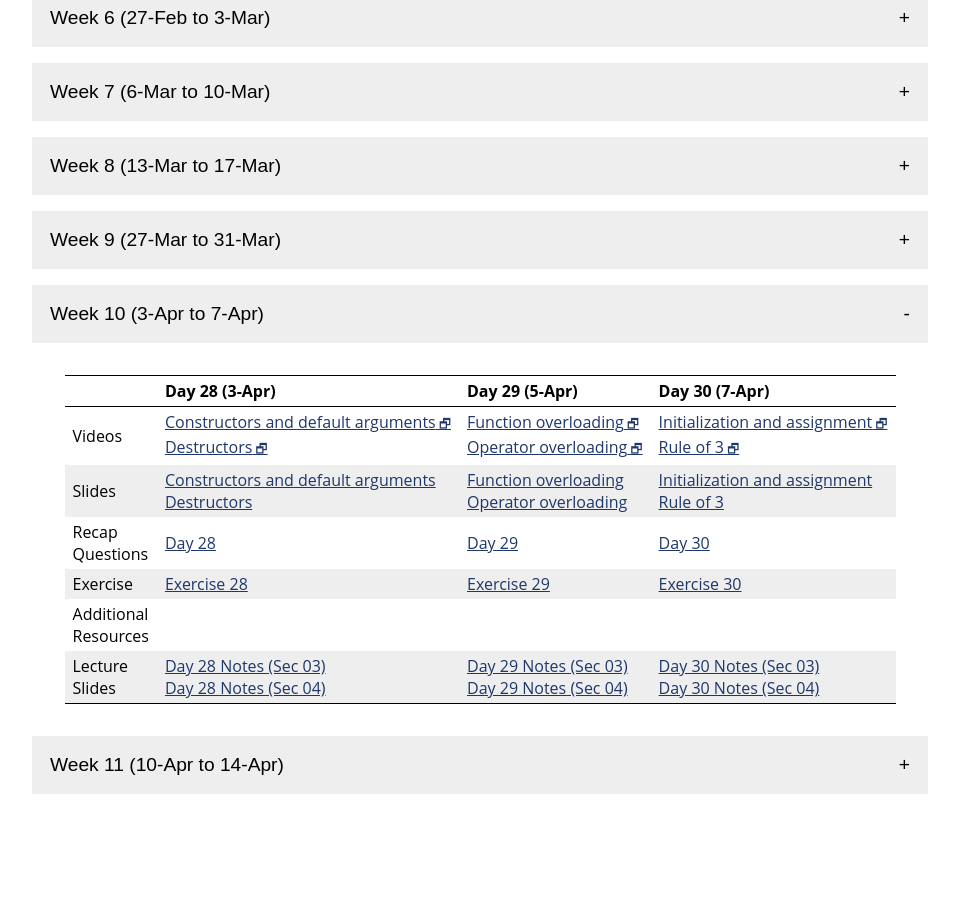
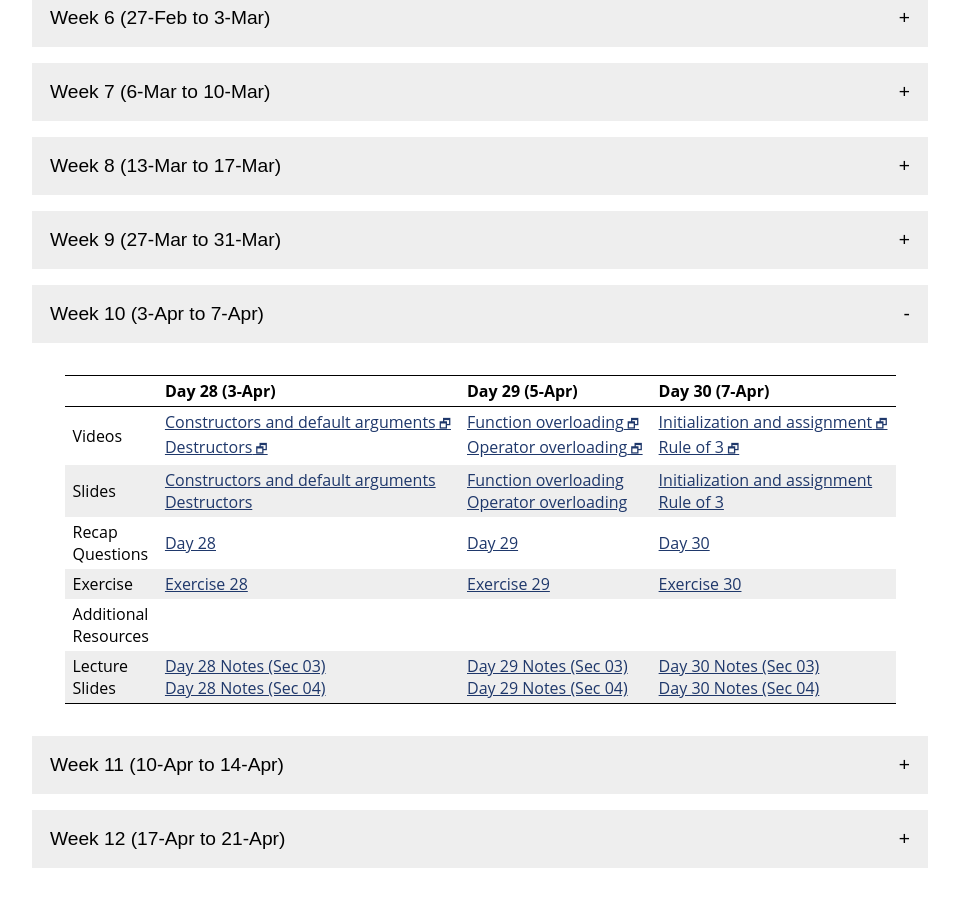
Before and after one commit to vivek-booshan/cs220-sp23, a Jekyll site: the page built from material.md, in a window 1280 px wide and 900 px high, scrolled down 597 px. Shown: the whole window, without its empty margins (160-1119 px from the left). Built offline with Jekyll 4.4.1, drawn with Linux system fonts in a browser that asks for light colours; before the commit the page ends 1423 px from its top, so only the background shows below that.

Commit message:
week 12 materials

```diff
--- a/material.md
+++ b/material.md
@@ -579,6 +579,57 @@ the materials for that week.
   </tbody>
 </table>
 </div>
+<button type="button" id="week_12_toggle" class="week_control_button">Week 12 (17-Apr to 21-Apr)</button>
+<div id="week_12" class="collapsible">
+<table>
+  <thead>
+    <tr>
+      <th></th>
+      <th>Day 34 (17-Apr)</th>
+      <th>Day 35 (19-Apr)</th>
+      <th>Day 36 (21-Apr)</th>
+    </tr>
+  </thead>
+  <tbody>
+    <tr>
+      <td>Videos</td>
+      <td><a class='external' target='_blank' href='https://jh.hosted.panopto.com/Panopto/Pages/Viewer.aspx?id=2edb2b97-e40e-4200-94ce-ae23002790c9'>OO Design & UML Diagrams</a></td>
+      <td><a class='external' target='_blank' href='https://jh.hosted.panopto.com/Panopto/Pages/Viewer.aspx?id=00c8e477-aa8e-4357-bd0e-ae230027992c'>Enumerated Types</a><br><a class='external' target='_blank' href='https://jh.hosted.panopto.com/Panopto/Pages/Viewer.aspx?id=7e2654d0-197a-49fb-8d90-ae23002798b8'>Exceptions</a><br><a class='external' target='_blank' href='https://jh.hosted.panopto.com/Panopto/Pages/Viewer.aspx?id=53afa435-461a-4814-bfc2-ae2300279850'>Customized Exceptions</a></td>
+      <td></td>
+    </tr>
+    <tr>
+      <td>Slides</td>
+      <td><a href='slides/day34_oo_design_uml.pdf'>OO Design & UML Diagrams</a></td>
+      <td><a href='slides/day35_enum.pdf'>Enumerated Types</a><br><a href='slides/day35_exceptions.pdf'>Exceptions</a><br><a href='slides/day35_customized_exceptions.pdf'>Customized Exceptions</a></td>
+      <td></td>
+    </tr>
+    <tr>
+      <td>Recap<br>Questions</td>
+      <td><a href='questions/day34.html'>Day 34</a></td>
+      <td><a href='questions/day35.html'>Day 35</a></td>
+      <td></td>
+    </tr>
+    <tr>
+      <td>Exercise</td>
+      <td>Work on final project</td>
+      <td><a href='exercise/ex35.html'>Exercise 35</a></td>
+      <td>Work on final project</td>
+    </tr>
+    <tr>
+      <td>Additional<br>Resources</td>
+      <td></td>
+      <td></td>
+      <td></td>
+    </tr>
+    <tr>
+      <td>Lecture<br>Slides</td>
+      <td></td>
+      <td></td>
+      <td></td>
+    </tr>
+  </tbody>
+</table>
+</div>
 <script type="text/javascript">
   // Create and register a click handler for button clicks to expand/contract
   // specified content div
```
Also changed, not shown: material-future.csv (+0 -13 lines), material.csv (+13 -0 lines), questions/day35.md (added, +17 -0 lines).
